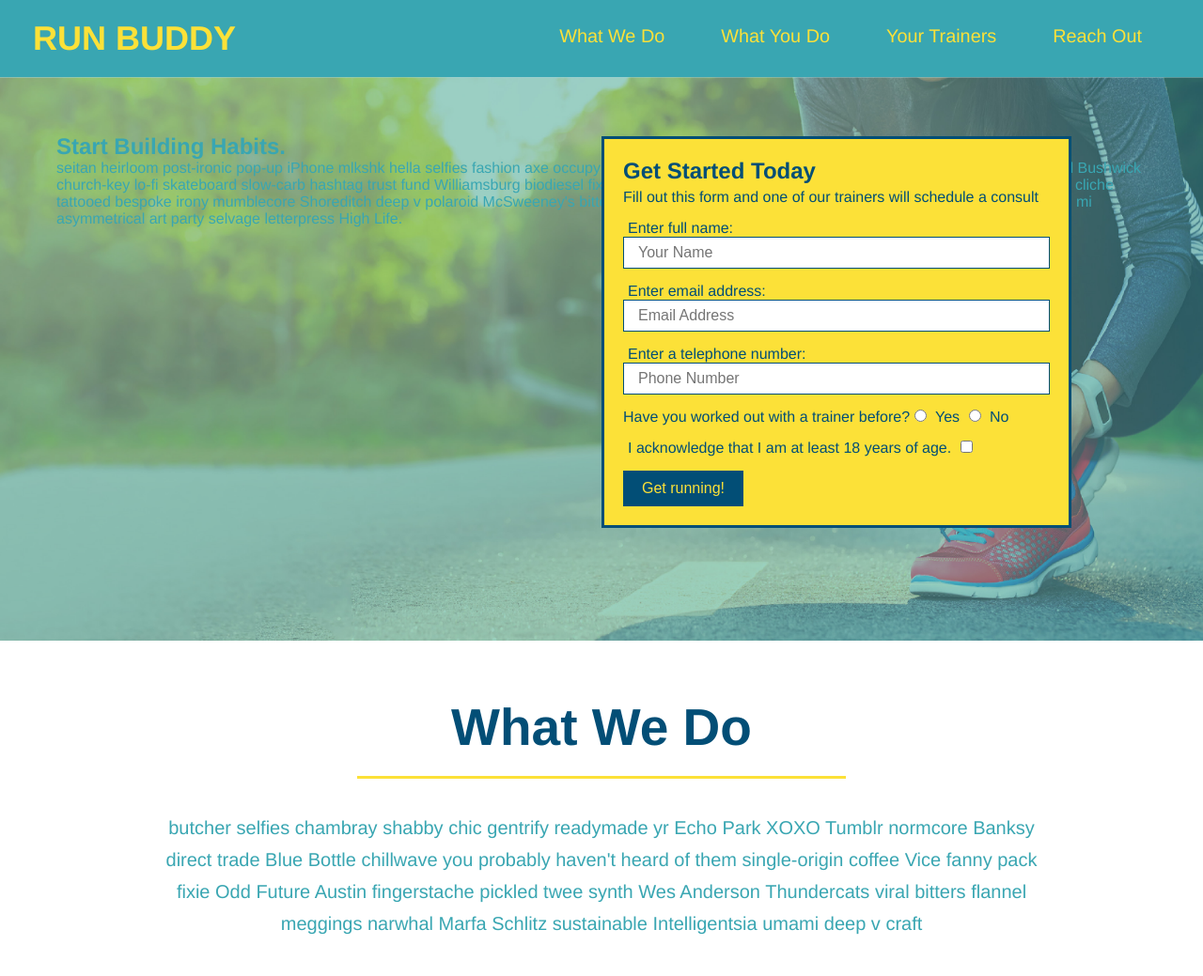
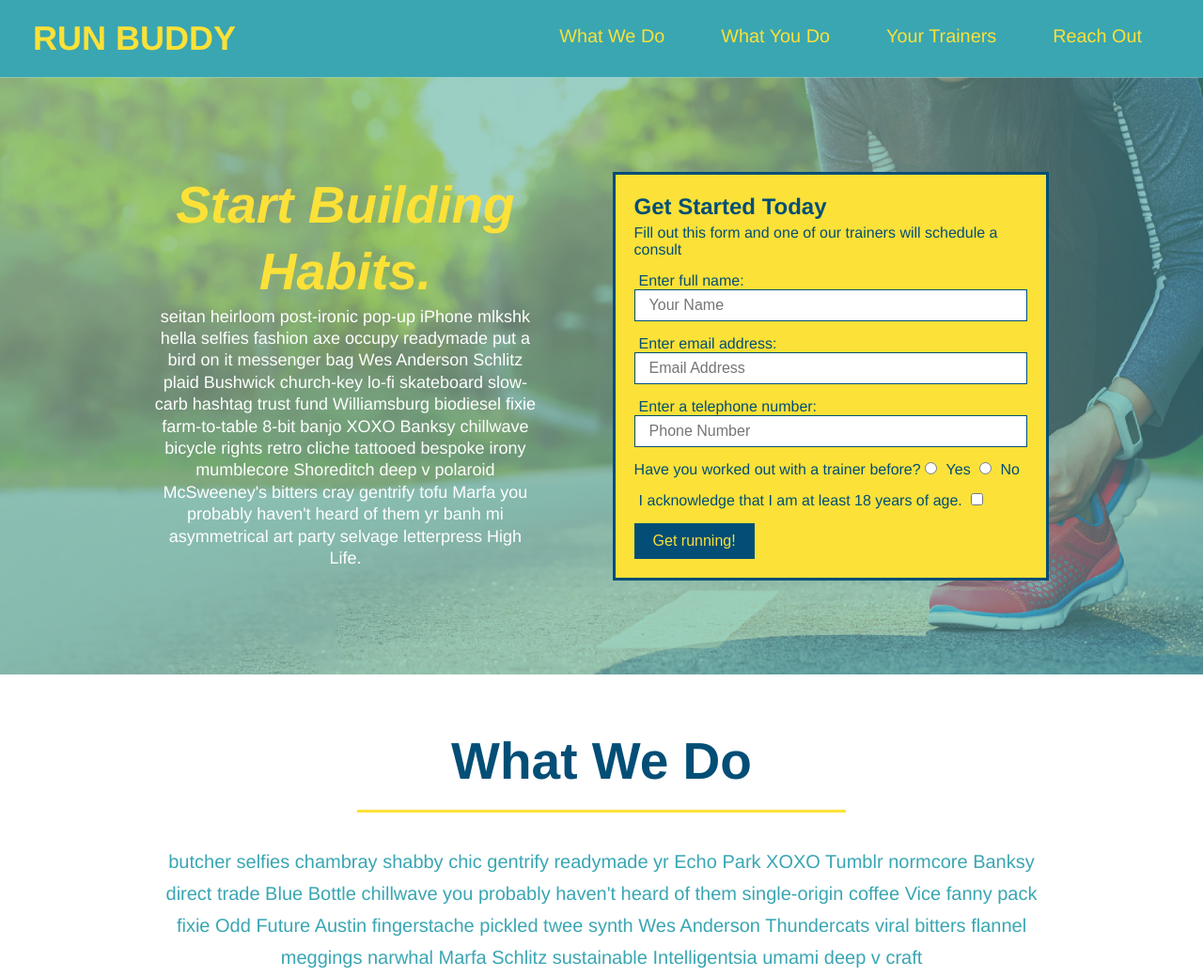
Before and after one commit to Travis2445/run-buddy, a plain HTML site: page index.html in a window 1280 px wide. Shown: the top 1039 px of the page at 94% size. Drawn offline with Linux system fonts and the light colour scheme.

Commit message:
add felxbox to hero

```diff
--- a/assets/css/style.css
+++ b/assets/css/style.css
@@ -49,20 +49,21 @@ header nav ul li a {
 }
 
 footer {
+  display: flex;
+  justify-content: space-between;
+  flex-wrap: wrap;
   background: #fce138;
   width: 100%;
   padding: 40px 35px;
 }
 
 footer h2 {
-  display: inline;
   color: #024e76;
   font-size: 30px;
   margin: 0;
 }
 
 footer div {
-  float: right;
   line-height: 1.5;
   text-align: right;
 }
@@ -78,22 +79,36 @@ section {
 /* Hero Style Start */
 .hero {
   background-image: url('../images/hero-bg.jpeg');
-  height: 600px;
   background-size: cover;
   background-position: center;
-  position: relative;
+  display: flex;
+  justify-content: center;
+  flex-wrap: wrap;
 }
 /* Hero Style End */
+
+.hero-cta {
+  width: 35%;
+  text-align: center;
+  margin: 3.5%;
+  color: #fff;
+  font-size: 18px;
+  line-height: 1.3;
+}
+
+.hero-cta h2 {
+  font-style: italic;
+  font-size: 55px;
+  color: #fce138;
+}
 
 .hero-form {
   border: 3px solid #024e76;
   background-color: #fce138;
   padding: 20px;
-  width: 500px;
   color: #024e76;
-  position: absolute;
-  bottom: 120px;
-  right: 140px;
+  width: 40%;
+  margin: 3.5%;
 }
 
 .hero-form h3 {
```
